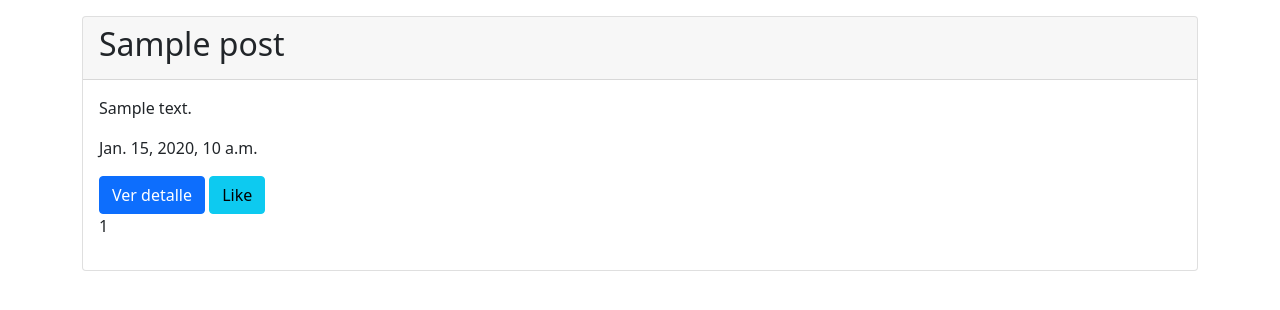
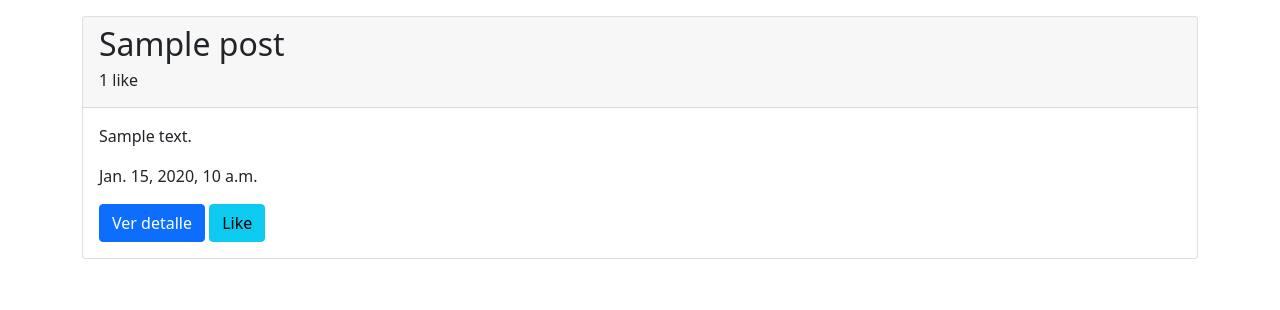
Before and after one commit to vicentechacon/blog_project, a Django app: template apps/blog_app/templates/blog_app/index.html in a window 1280 px wide. Shown: the part 56-366 px from the top of the page. Run offline with Django 3.2, Linux system fonts and the light colour scheme; the template is opened without the code that fills it: most values are stand-ins (such as "Sample title", 1, 10 or a date in 2020).

Commit message:
corrimos el contador de like

```diff
--- a/apps/blog_app/templates/blog_app/index.html
+++ b/apps/blog_app/templates/blog_app/index.html
@@ -31,7 +31,8 @@
     {% for post in posts %}
     <div class="card my-3">
       <div class="card-header">
-        <h2>{{post.titulo}}</a></h2>
+        <h2>{{post.titulo}}</h2>
+        <h6>{{post.likes.count}} {% if post.likes.count == 1 %} like{% else %} likes {% endif %} </h6>
       </div>
       <div class="card-body">
         <p class="card-text">{{post.contenido|truncatechars:50}}</p>
@@ -44,7 +45,6 @@
             <a href="/like/{{post.id}}" class="btn btn-info">Like</a>
           {% endif %}
         {% endif %}
-        <p>{{post.likes.count}}</p>
       </div>
     </div>
     {% endfor%}
```
